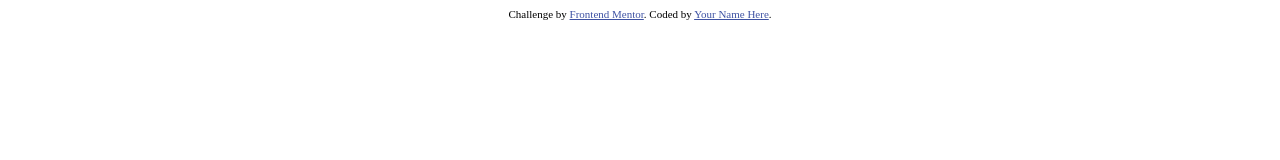
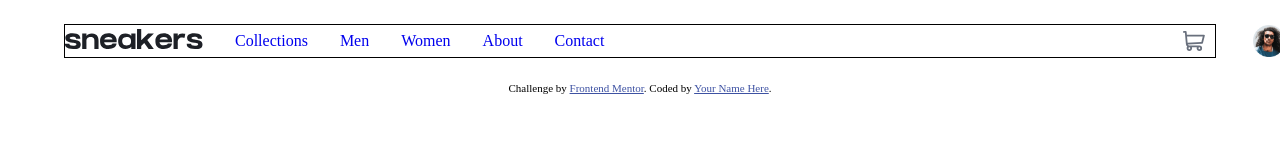
Before and after one commit to Switch19/ecommerce-product-page-main, a plain HTML site: page index.html in a window 1280 px wide. Drawn offline with Linux system fonts and the light colour scheme.

Commit message:
fixing the header

```diff
--- a/index.html
+++ b/index.html
@@ -7,6 +7,8 @@
   <link rel="icon" type="image/png" sizes="32x32" href="./images/favicon-32x32.png">
 
   <title>Frontend Mentor | E-commerce product page</title>
+  <link rel="stylesheet" href="style.css">
+  <script src="app.js" defer></script>
 
   <!-- Feel free to remove these styles or customise in your own stylesheet 👍 -->
   <style>
@@ -15,12 +17,31 @@
   </style>
 </head>
 <body>
+  <header>
+    <nav>
+      <div class="logo">
+        <img src="./images/logo.svg" alt="logo">
+      </div>
+      <ul>
+        <a href="#"><li>Collections</li></a>
+        <a href="#"><li>Men</li></a>
+        <a href="#"><li>Women</li> </a>
+        <a href="#"><li>About</li></a>
+        <a href="#"><li>Contact</li></a>
+      </ul>
+    </nav>
+    <div class="checkout-profile">
+      <img src="./images/icon-cart.svg" alt="cart-icon">
+      <img src="./images/image-avatar.png" alt="avatar-icon">
+    </div>
+  </header>
+  <main></main>
 
-  <!-- Collections
-  Men
-  Women
-  About
-  Contact
+  <!--
+
+
+
+
 
   Sneaker Company
 
--- a/style.css
+++ b/style.css
@@ -0,0 +1,40 @@
+*{
+    margin: 0;
+    padding: 0;
+    box-sizing: border-box;
+}
+.logo img{
+    max-width: 100%;
+}
+header{
+    width: 90%;
+    margin: 1.5rem auto;
+    display: flex;
+    justify-content: space-between;
+    align-items: center;
+    border: 1px solid ;
+}
+header nav{
+    display: flex;
+}
+nav ul{
+    display: flex;
+    justify-content: space-around;
+    align-items: center;
+}
+nav li{
+    margin-left: 2rem;
+    list-style: none;
+}
+nav ul a {
+    text-decoration: none;
+}
+.checkout-profile{
+    max-width: 2rem;
+    display: flex;
+    align-items: center;
+}
+.checkout-profile img{
+    max-width: 100%;
+    margin-right: 3rem;
+}
```
Also changed, not shown: app.js (added).
